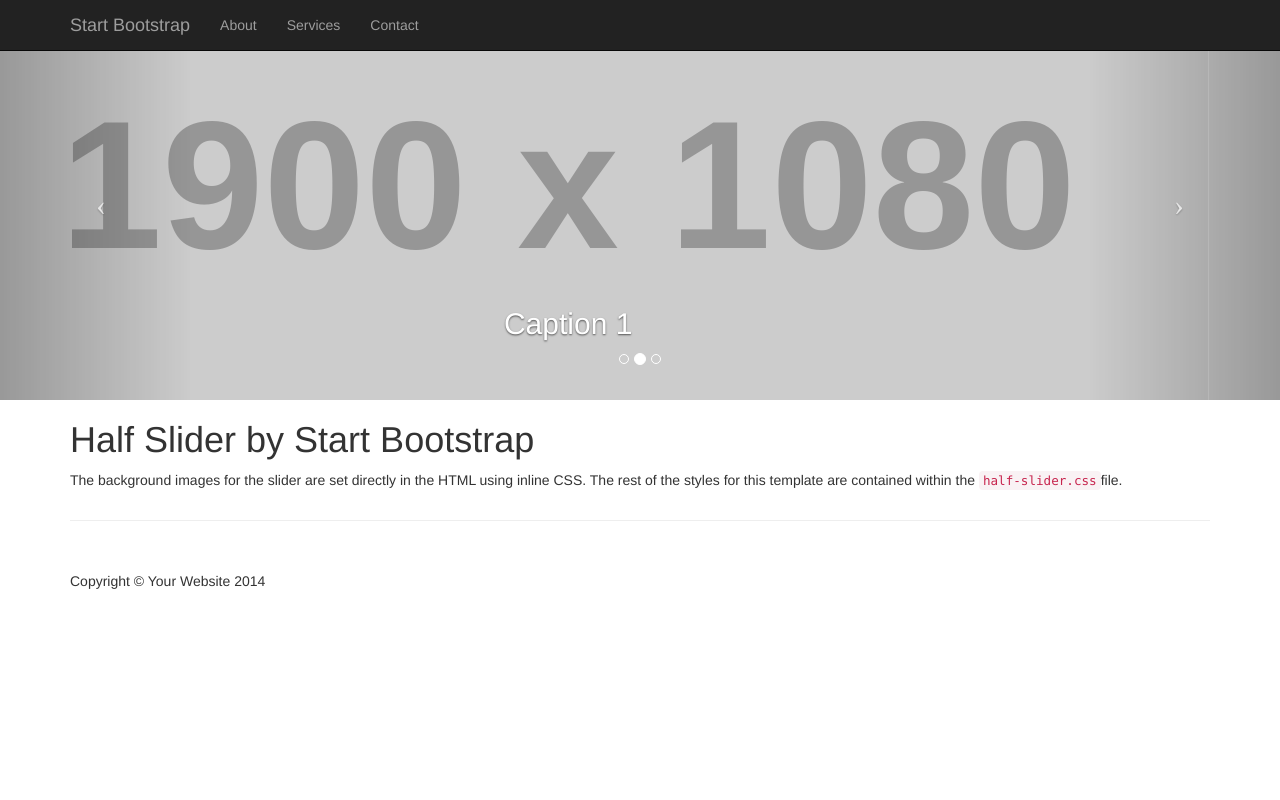
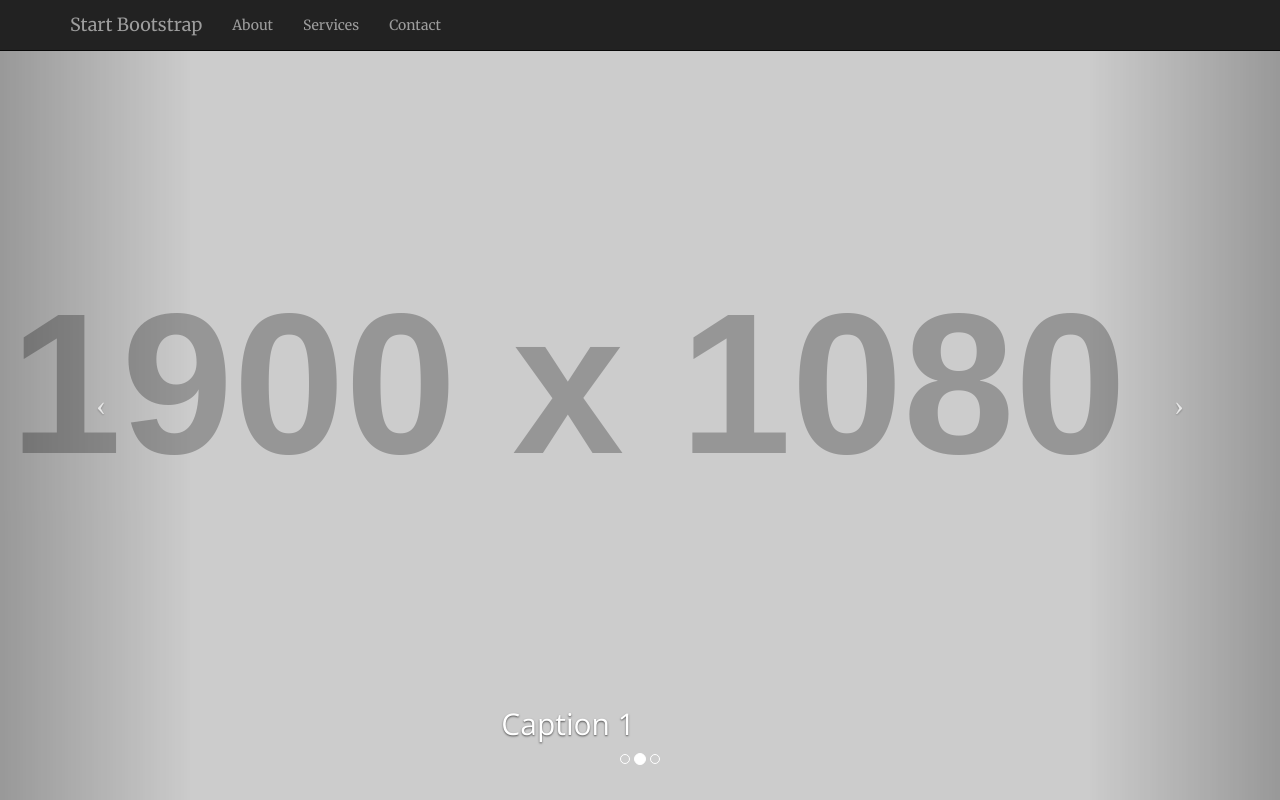
Before and after one commit to mkal4/portfolio, a website: page index2.html in a window 1280 px wide. Shown: the top 800 px of the page. Drawn offline with nearby package versions, Linux system fonts and the light colour scheme; placeholder pictures from the web are drawn by us.

Commit message:
Update index2.html

```diff
--- a/index2.html
+++ b/index2.html
@@ -3,27 +3,26 @@
 
 <head>
 
-    <meta charset="utf-8">
-    <meta http-equiv="X-UA-Compatible" content="IE=edge">
-    <meta name="viewport" content="width=device-width, initial-scale=1">
-    <meta name="description" content="">
-    <meta name="author" content="">
+      <meta charset="utf-8">
+    <meta content="IE=edge" http-equiv="X-UA-Compatible">
+    <meta content="width=device-width, initial-scale=1" name="viewport">
+    <meta content="" name="description">
+    <meta content="" name="author">
 
-    <title>Half Slider - Start Bootstrap Template</title>
-
-    <!-- Bootstrap Core CSS -->
-    <link href="css/bootstrap.min.css" rel="stylesheet">
-
-    <!-- Custom CSS -->
-    <link href="css/half-slider.css" rel="stylesheet">
-
-    <!-- HTML5 Shim and Respond.js IE8 support of HTML5 elements and media queries -->
+    <title>Michael Kalmin</title><!-- Bootstrap Core CSS -->
+    <link href="img/favicon.ico" rel="icon">
+    <link href="vendor/bootstrap/css/bootstrap.min.css" rel="stylesheet"><!-- Custom Fonts -->
+    <link href="vendor/font-awesome/css/font-awesome.min.css" rel="stylesheet" type="text/css">
+    <link href='https://fonts.googleapis.com/css?family=Open+Sans:300italic,400italic,600italic,700italic,800italic,400,300,600,700,800' rel='stylesheet' type='text/css'>
+    <link href='https://fonts.googleapis.com/css?family=Merriweather:400,300,300italic,400italic,700,700italic,900,900italic' rel='stylesheet' type='text/css'><!-- Plugin CSS -->
+    <link href="vendor/magnific-popup/magnific-popup.css" rel="stylesheet"><!-- Theme CSS -->
+    <link href="css/creative.min.css" rel="stylesheet"><!-- Custom CSS -->
+    <link href="css/half-slider.css" rel="stylesheet"><!-- HTML5 Shim and Respond.js IE8 support of HTML5 elements and media queries -->
     <!-- WARNING: Respond.js doesn't work if you view the page via file:// -->
     <!--[if lt IE 9]>
         <script src="https://oss.maxcdn.com/libs/html5shiv/3.7.0/html5shiv.js"></script>
         <script src="https://oss.maxcdn.com/libs/respond.js/1.4.2/respond.min.js"></script>
     <![endif]-->
-
 </head>
 
 <body>
```
